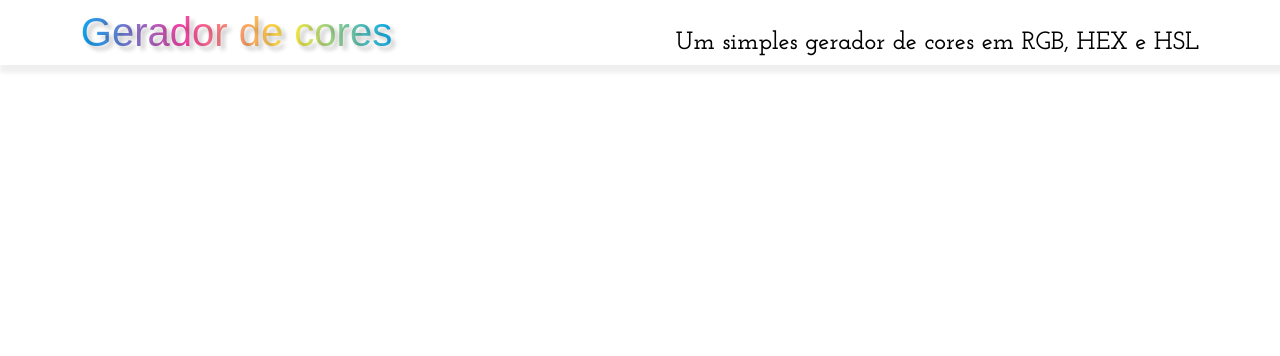
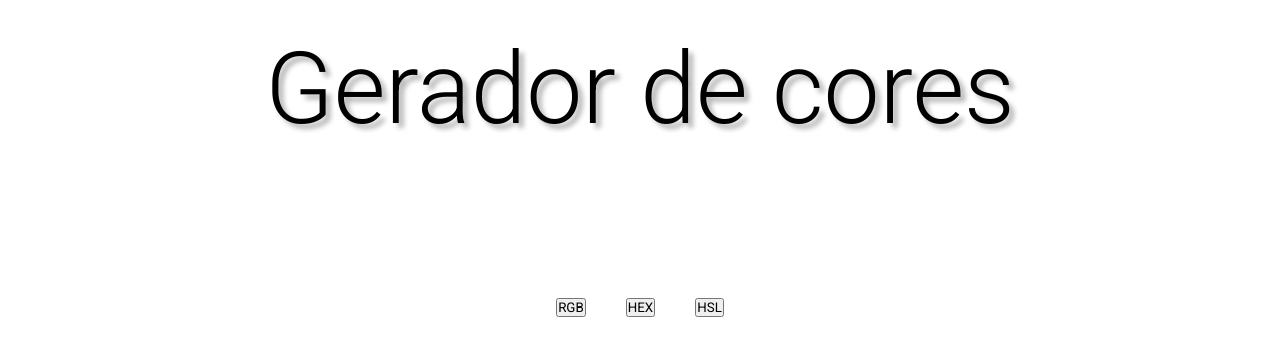
Before and after one commit to RodriguesGabrielS/GeradorDeCor, a plain HTML site: page index.html in a window 1280 px wide. Drawn offline with Linux system fonts and the light colour scheme.

Commit message:
finalizando

```diff
--- a/index.html
+++ b/index.html
@@ -5,15 +5,39 @@
     <meta http-equiv="X-UA-Compatible" content="IE=edge">
     <meta name="viewport" content="width=device-width, initial-scale=1.0">
     <link rel="stylesheet" href="style.css">
-    <title>Gerador de cor</title>
+    <title>Gerador de cores</title>
 </head>
 <body>
-    <header>
-        <div class="titulo">
-            <p>Gerador de cores</p>
+    <h1>Gerador de cores</h1>
+    <div class="container">
+        <div class="item">
+            <button id="bma" onclick="mostrarRGB()"><span>RGB</span></button>
         </div>
-        <p class="titulo"></p>
-        <p class="texto-titulo">Um simples gerador de cores em RGB, HEX e HSL</p>
-    </header>
+        <div class="item">
+            <button id="bmc" onclick="mostrarHEX()"><span>HEX</span></button>
+        </div>
+        <div class="item" >
+            <button id="bmb" onclick="mostrarHSL()"><span>HSL</span></button>
+        </div>
+    </div>
+
+    <div class="contain hidden" id="rgb">
+        <p>Background Color :</p>
+        <div class="res">
+        </div>
+    </div>
+
+    <div class="contain hidden" id="hex">
+        <p>Background Color :</p>
+        <div class="res">
+        </div>
+    </div>
+
+    <div class="contain hidden" id="hsl" >
+        <p>Background Color :</p>
+        <div class="res">
+        </div>
+    </div>
 </body>
+<script src="script.js"></script>
 </html>
--- /dev/null
+++ b/script.js
@@ -0,0 +1,25 @@
+function mostrarRGB() {
+    let r = parseInt(Math.random() * 256)
+    let g = parseInt(Math.random() * 256)
+    let b = parseInt(Math.random() * 256)
+    let res = document.querySelector('.res')
+    res.innerHTML = ` rgb(${r}, ${g}, ${b})`
+    document.body.style.background = `rgb(${r}, ${g}, ${b})`
+    document.querySelector('#rgb').style.display = 'flex'
+}
+
+function mostrarHEX() {
+    let res = document.querySelector('.res')
+    let hex = Number.parseInt(Math.random() * 0xFFFFFF).toString(16).padStart(6, '0')
+    res.innerHTML = `#${hex}`.toUpperCase()
+    document.body.style.background = `#${hex}`
+}
+
+function mostrarHSL() {
+    let hue = parseInt(Math.random() * 101)
+    let sat = parseInt(Math.random() * 101)
+    let lig = parseInt(Math.random() * 101)
+    let res = document.querySelector('.res')
+    res.innerHTML = `hsl(${hue}, ${sat}%, ${lig}%)`
+    document.body.style.background = `hsl(${hue}, ${sat}%, ${lig}%)`
+}
--- a/style.css
+++ b/style.css
@@ -1,44 +1,54 @@
-@import url('https://fonts.googleapis.com/css2?family=Baloo+Da+2:wght@400;500;600;700&family=Josefin+Slab:ital,wght@0,300;0,400;0,500;0,600;0,700;1,300;1,400;1,500;1,600;1,700&family=Mulish:ital,wght@0,200;0,300;0,400;0,500;1,200;1,300;1,400;1,500&display=swap');
+@import url('https://fonts.googleapis.com/css2?family=Roboto:ital,wght@0,100;0,300;0,400;0,500;0,700;0,900;1,100;1,300;1,400;1,500;1,700&display=swap');
 
-:root {
-    --font-primary: 'Baloo Da 2', serif;
-    --font-secundary: 'Josefin Slab', serif;
-    --font-terciary: 'Mulish', sans-serif;
+* {
+    margin: 0;
+    padding: 0;
+    box-sizing: border-box;
+    font-family: 'Roboto', sans-serif;
 }
 
-* {
-    padding: 0;
-    margin: 0;
-    box-sizing: border-box;
-    font-family: Arial, Helvetica, sans-serif;
+body {
+    background: #FFF;
 }
 
-html {
-    font-size: 100%;
-    background-color: #FFF;
+.container {
+    display: flex;
+    justify-content: center;
+    align-items: center;
+    min-height: 40vh;
 }
 
-header {
-    display: flex;
-    width: 100%;
-    justify-content: space-around;
-    padding: 10px;
-    box-shadow: 4px 4px 4px 4px rgba(0, 0, 0, 0.062);
+h1 {
+    margin-top: 30px;
+    font-size: 100px;
+    font-weight: 300;
+    text-align: center;
+    text-shadow: 5px 5px 5px rgba(0, 0, 0, 0.288);
 }
 
-header .titulo {
-    font-size: 40px;
-    font-family: var(--font-terciary);
-    background: -webkit-linear-gradient(10deg, #03a9f4, #f441a5, #ffeb3b, #03a9f4);
-    background-clip: text;
-    -webkit-background-clip: text;
-    color: transparent;
-    text-shadow: 4px 4px 4px rgba(0, 0, 0, 0.219);
+.item {
+    padding: 20px;
 }
 
-header .texto-titulo {
-    font-size: 25px;
-    padding-top: 20px;
-    font-family: var(--font-secundary);
-    font-weight: 600;
+.contain {
+    display: flex;
+    background-color: #222222;
+    font-size: 40px;
+    color: white;
+    justify-content: center;
+    align-items: center;
+    width: 800px;
+    padding: 16px;
+    border-radius: 5px;
+    margin-left: auto;
+    margin-right: auto;
 }
+
+.res {
+    text-indent: 5px;
+    color: #49A6E9;
+}
+
+.hidden {
+    display: none;
+}
```
